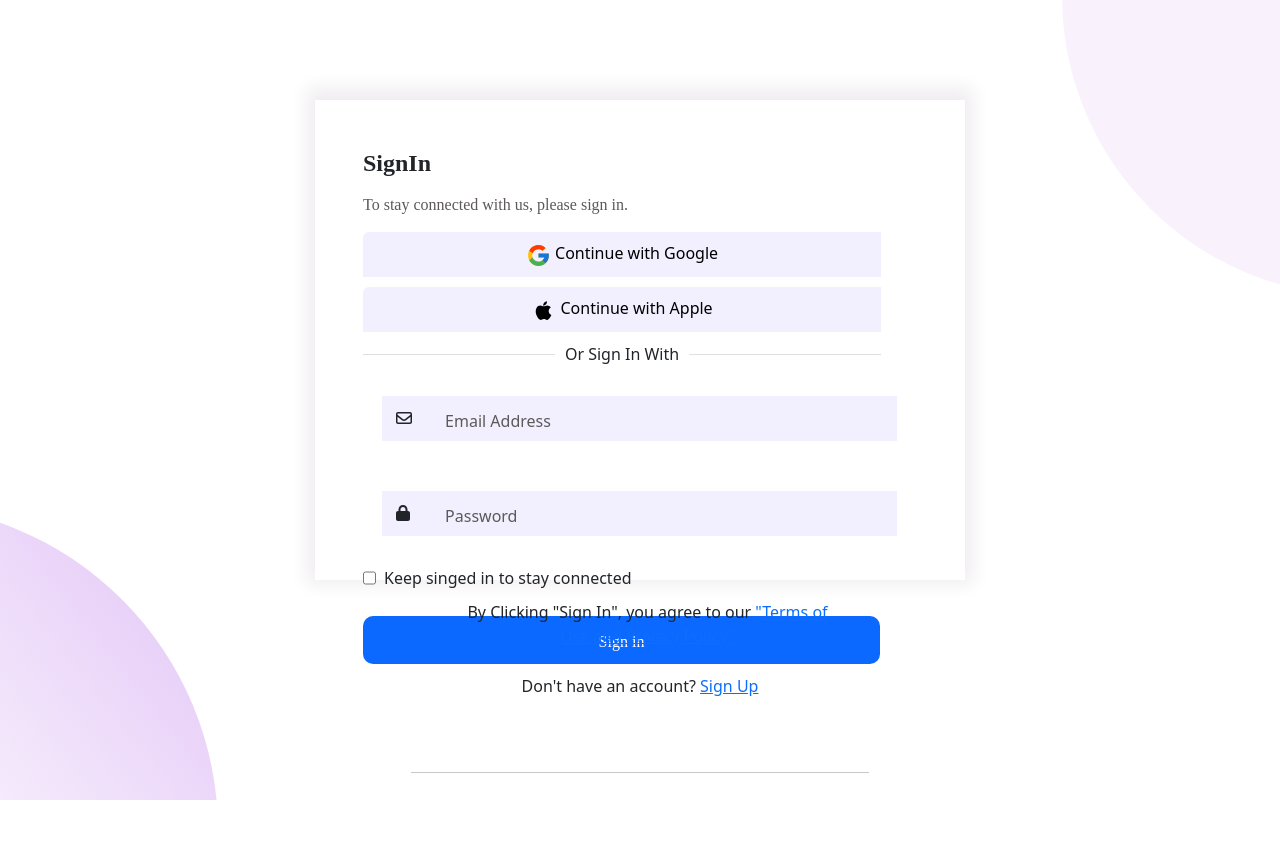
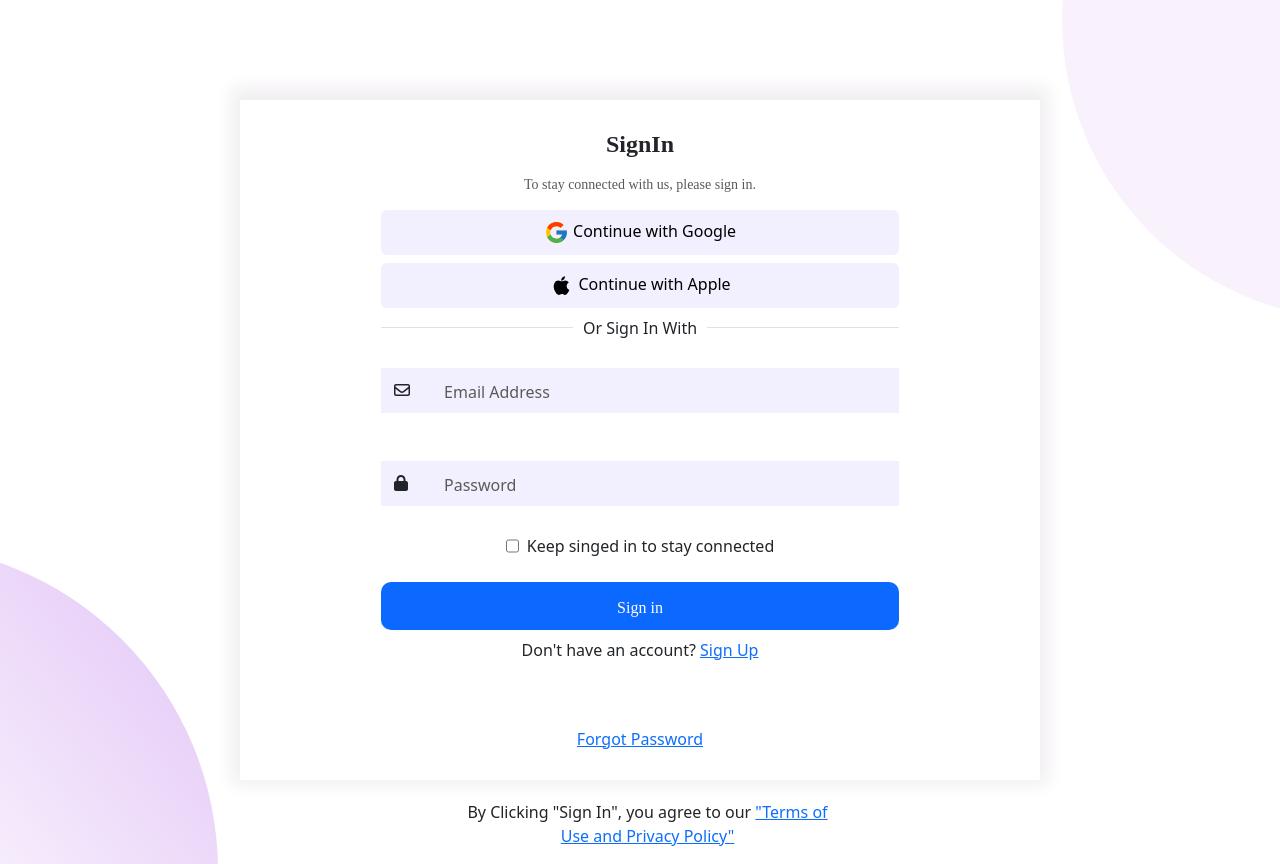
Before and after one commit to FarahNaz1292/userTodo, a React (Vite) app: page /signin in a window 1280 px wide. Before the commit the page ends 800 px from the top, so only its background shows below. Built offline with nearby package versions, Linux system fonts and the light colour scheme.

Commit message:
created sass files components

```diff
--- a/src/App.css
+++ b/src/App.css
@@ -1,4 +1,4 @@
-.page-background {
+/* .page-background {
     background: rgb(246, 213, 213);
     background: linear-gradient(60deg, rgba(255, 255, 255, 1) 100%, rgba(246, 238, 252, 1) 100%);
     width: 100%;
@@ -181,4 +181,4 @@ h4 {
     text-align: center;
     color: rgba(11, 42, 70, 1);
 
-}
+} */
--- a/src/App.jsx
+++ b/src/App.jsx
@@ -1,26 +1,26 @@
-import "bootstrap/dist/css/bootstrap.min.css";
-// import "./Styles/Pages/global-import.scss";
-import "./App.css";
-import TodosProvider from "./Provider/TodosProvider";
-import { Navigate, Outlet } from "react-router-dom";
-import { useEffect } from "react";
-function App() {
-  const [authtoken, setAuthToken] = useState(false);
-  useEffect(() => {
-    const token = localStorage.getItem("token");
-    if (token) {
-      setAuthToken(true);
-    } else {
-      setAuthToken(false);
-    }
-  }, []);
-  return (
-    <>
-      <TodosProvider>
-        {authtoken ? <Outlet></Outlet> : <Navigate to={"/signin"}></Navigate>}
-      </TodosProvider>
-    </>
-  );
-}
+// import "bootstrap/dist/css/bootstrap.min.css";
+// // import "./Styles/Pages/global-import.scss";
+// import "./App.css";
+// import TodosProvider from "./Provider/TodosProvider";
+// import { Navigate, Outlet } from "react-router-dom";
+// import { useEffect } from "react";
+// function App() {
+//   const [authtoken, setAuthToken] = useState(false);
+//   useEffect(() => {
+//     const token = localStorage.getItem("token");
+//     if (token) {
+//       setAuthToken(true);
+//     } else {
+//       setAuthToken(false);
+//     }
+//   }, []);
+//   return (
+//     <>
+//       <TodosProvider>
+//         {authtoken ? <Outlet></Outlet> : <Navigate to={"/signin"}></Navigate>}
+//       </TodosProvider>
+//     </>
+//   );
+// }
 
-export default App;
+// export default App;
--- a/src/Components/Layout/MainLayout.jsx
+++ b/src/Components/Layout/MainLayout.jsx
@@ -1,3 +1,5 @@
+import "bootstrap/dist/css/bootstrap.min.css";
+import "../../Styles/Pages/global-import.scss";
 import React, { useEffect, useState } from "react";
 import TodosProvider from "../../Provider/TodosProvider";
 import { Navigate, Outlet } from "react-router-dom";
--- a/src/Components/Pages/ForgotPassword.jsx
+++ b/src/Components/Pages/ForgotPassword.jsx
@@ -5,11 +5,11 @@ import React from "react";
 const ForgotPassword = () => {
   return (
     <>
-      <div className="page-background">
-        <div className="d-flex align-items-center justify-content-center">
+      <div className="password-page-background">
+        <div className="d-flex flex-column align-items-center justify-content-center">
           <div className="password-box">
             <div className="form-content m-5">
-              <h1>Forgot Password</h1>
+              <h3>Forgot Password</h3>
               <h4>
                 Enter your account email address. We'll send a confirmation
                 email to <br />
@@ -23,7 +23,7 @@ const ForgotPassword = () => {
                     icon={faEnvelope}
                   ></FontAwesomeIcon>
                   <input type="email" required className="third-party-btn" />
-                  <label for="email">Email Address</label>
+                  <label htmlFor="email">Email Address</label>
                 </div>
                 <button className="common-btn text-nowrap fs-5 text-center">
                   Get OTP{" "}
--- a/src/Components/Pages/SignIn.jsx
+++ b/src/Components/Pages/SignIn.jsx
@@ -49,10 +49,10 @@ const SignIn = () => {
                   {" "}
                   Don't have an account? <Link to="/signup">Sign Up</Link>
                 </p>
-                <hr className="m-5" />
-                <a href="./forgotPassword" className="text-center">
+                <hr />
+                <Link to="/forgotPassword" className="text-center">
                   Forgot Password
-                </a>
+                </Link>
               </div>
             </div>
           </div>
--- a/src/Components/Pages/SignUp.jsx
+++ b/src/Components/Pages/SignUp.jsx
@@ -71,10 +71,8 @@ const SignUp = () => {
 
                 <p className="text-center">
                   {" "}
-                  Already have an account?{" "}
-                  <Link href="/signin?email">Sign In</Link>
+                  Already have an account? <Link to="/signin">Sign In</Link>
                 </p>
-                <hr />
               </div>
             </div>
           </div>
--- /dev/null
+++ b/src/Styles/Components/_password.scss
@@ -0,0 +1,96 @@
+.password-page-background {
+  width: 100%;
+  height: 100vh;
+  background: linear-gradient(
+    60deg,
+    rgba(255, 255, 255, 1) 100%,
+    rgba(246, 238, 252, 1) 100%
+  );
+  .password-box {
+    width: 650px;
+    height: 40vh;
+    margin-top: 200px;
+    -webkit-box-shadow: 0px -4px 17px 8px rgba(240, 237, 240, 1);
+    -moz-box-shadow: 0px -4px 17px 8px rgba(240, 237, 240, 1);
+    box-shadow: 0px -4px 17px 8px rgba(240, 237, 240, 1);
+
+    .form-content {
+      display: flex;
+      flex-direction: column;
+      align-items: center;
+      justify-content: center;
+      gap: 8px;
+      h3 {
+        font-family: Be Vietnam Pro;
+        font-size: 24px;
+        font-weight: 600;
+        line-height: 30.36px;
+        text-align: left;
+      }
+
+      h4 {
+        font-family: Be Vietnam Pro;
+        font-size: 14px;
+        font-weight: 400;
+        line-height: 17.71px;
+        text-align: left;
+        color: #5c5958;
+      }
+      .third-party-btn {
+        width: 518px;
+        height: 45px;
+        gap: 0px;
+        border-radius: 6px;
+        border: 1px 0px 0px 0px;
+        border-style: none;
+        opacity: 0px;
+        background-color: #f2f0ff;
+      }
+      .input-group {
+        position: relative;
+        padding: 20px;
+        border-radius: 5px;
+        .symbols {
+          position: absolute;
+          top: 40%;
+          left: 10%;
+          padding-left: 5px;
+        }
+
+        input {
+          font-size: 26px;
+          padding: 0 10px;
+        }
+        label {
+          position: absolute;
+          top: 50%;
+          left: 20%;
+          transform: translateY(-40%);
+          font-size: 16px;
+          color: #5c5958;
+          pointer-events: none;
+          transition: 0.5s;
+        }
+      }
+      .common-btn {
+        width: 518px;
+        height: 48px;
+        top: 333px;
+        padding: 14px 232px 14px 232px;
+        gap: 10px;
+        border-radius: 10px;
+        border-style: none;
+        background-color: #0c69ff;
+        color: #ffffff;
+        font-family: Be Vietnam Pro;
+        font-size: 16px;
+        font-weight: 500;
+      }
+    }
+  }
+  .terms-text {
+    margin-top: 20px;
+    margin-left: 15px;
+    text-align: center;
+  }
+}
--- a/src/Styles/Components/_forms.scss
+++ b/src/Styles/Components/_signin.scss
@@ -1,15 +1,14 @@
 .page-background {
-  background: rgb(246, 213, 213);
   background: linear-gradient(
     60deg,
     rgba(255, 255, 255, 1) 100%,
     rgba(246, 238, 252, 1) 100%
   );
   width: 100%;
-  height: 100vh;
+  height: 100%;
   position: relative;
   overflow: hidden;
-  ::before {
+  &::before {
     content: "";
     width: 654px;
     height: 654px;
@@ -17,14 +16,13 @@
     position: absolute;
     top: 63%;
     right: 83%;
-    background: rgb(202, 143, 241);
     background: linear-gradient(
       232deg,
       rgb(226, 195, 246) 0%,
       rgba(254, 254, 255, 1) 57%
     );
   }
-  ::after {
+  &::after {
     content: "";
     width: 600px;
     height: 600px;
@@ -32,7 +30,7 @@
     position: absolute;
     left: 83%;
     bottom: 63%;
-    background: rgb(230, 208, 245);
+
     background: linear-gradient(
       232deg,
       rgb(249, 242, 253, 1) 100%,
@@ -40,8 +38,8 @@
     );
   }
   .form-box {
-    width: 600px;
-    height: 70vh;
+    width: 700px;
+    height: 40vh;
     margin-top: 100px;
     -webkit-box-shadow: 0px -4px 17px 8px rgba(240, 237, 240, 1);
     -moz-box-shadow: 0px -4px 17px 8px rgba(240, 237, 240, 1);
@@ -49,7 +47,9 @@
     .form-content {
       display: flex;
       flex-direction: column;
-      gap: 10px;
+      align-items: center;
+      justify-content: center;
+      gap: 8px;
       h3 {
         font-family: Be Vietnam Pro;
         font-size: 24px;
@@ -71,7 +71,7 @@
         width: 518px;
         height: 45px;
         gap: 0px;
-        border-radius: 6px 0px 0px 0px;
+        border-radius: 6px;
         border: 1px 0px 0px 0px;
         border-style: none;
         opacity: 0px;
@@ -83,7 +83,7 @@
       }
 
       .common-btn {
-        width: 517px;
+        width: 518px;
         height: 48px;
         top: 333px;
         padding: 14px 232px 14px 232px;
@@ -102,6 +102,41 @@
         margin-left: 15px;
         text-align: center;
       }
+
+      .input-group {
+        position: relative;
+        padding: 20px;
+        border-radius: 5px;
+        .symbols {
+          position: absolute;
+          top: 40%;
+          left: 5%;
+          padding-left: 5px;
+        }
+
+        input {
+          font-size: 26px;
+          padding: 0 10px;
+        }
+        label {
+          position: absolute;
+          top: 50%;
+          left: 15%;
+          transform: translateY(-40%);
+          font-size: 16px;
+          color: #5c5958;
+          pointer-events: none;
+          transition: 0.5s;
+          .input-group :focus ~ label,
+          .input-group input :valid ~ label {
+            top: 0;
+            font-size: 15px;
+            left: 15px;
+            background-color: #f2f0ff;
+            cursor: text;
+          }
+        }
+      }
     }
   }
   .terms-text {
--- /dev/null
+++ b/src/Styles/Components/_signup.scss
@@ -0,0 +1,13 @@
+.page-background {
+  .form-box {
+    width: 800px;
+    height: 85vh;
+    margin-top: 100px;
+    display: flex;
+    align-items: center;
+    justify-content: center;
+    -webkit-box-shadow: 0px -4px 17px 8px rgba(240, 237, 240, 1);
+    -moz-box-shadow: 0px -4px 17px 8px rgba(240, 237, 240, 1);
+    box-shadow: 0px -4px 17px 8px rgba(240, 237, 240, 1);
+  }
+}
--- a/src/Styles/Pages/global-import.scss
+++ b/src/Styles/Pages/global-import.scss
@@ -1 +1,3 @@
-@use "../Components/forms";
+@use "../Components/signin";
+@use "../Components/signup";
+@use "../Components/password";
--- a/src/main.jsx
+++ b/src/main.jsx
@@ -1,14 +1,13 @@
 import { createRoot } from "react-dom/client";
 import * as React from "react";
-
 import { createBrowserRouter, RouterProvider, Link } from "react-router-dom";
 import SignIn from "./Components/Pages/SignIn.jsx";
 import SignUp from "./Components/Pages/SignUp.jsx";
 import TodosProvider from "./Provider/TodosProvider.jsx";
 import MainLayout from "./Components/Layout/MainLayout.jsx";
-import App from "./App.jsx";
+import Verification from "./Components/SharedPages/Verification.jsx";
+import Home from "./Components/Pages/Todo/Home.jsx";
 import ForgotPassword from "./Components/Pages/ForgotPassword.jsx";
-import Verification from "./Components/SharedPages/Verification.jsx";
 
 const router = createBrowserRouter([
   {
@@ -22,6 +21,10 @@ const router = createBrowserRouter([
     children: [
       {
         path: "/",
+        element: <Home></Home>,
+      },
+      {
+        path: "/today",
         element: <div></div>,
       },
     ],
@@ -31,10 +34,26 @@ const router = createBrowserRouter([
     element: <Verification></Verification>,
   },
   {
-    path: "/signin",
+    path: "signin",
     element: (
       <TodosProvider>
         <SignIn></SignIn>
+      </TodosProvider>
+    ),
+  },
+  {
+    path: "signup",
+    element: (
+      <TodosProvider>
+        <SignUp></SignUp>
+      </TodosProvider>
+    ),
+  },
+  {
+    path: "forgotpassword",
+    element: (
+      <TodosProvider>
+        <ForgotPassword></ForgotPassword>
       </TodosProvider>
     ),
   },
```
